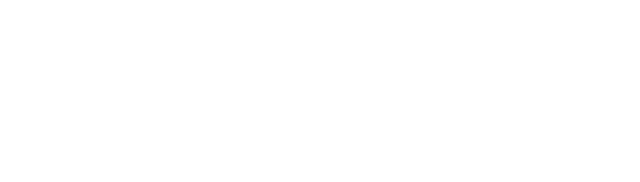
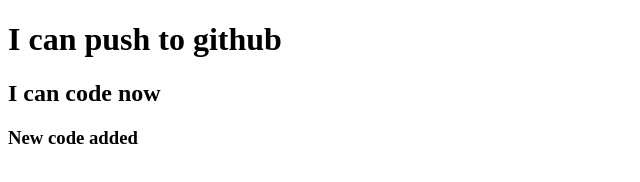
Before and after one commit to TanvirSiddique/my-secondAgain-repo, a plain HTML site: page index.html in a window 1280 px wide. Shown: the whole page, without its empty margins (0-640 px from the left). Drawn offline with Linux system fonts and the light colour scheme.

Commit message:
added header

```diff
--- a/index.html
+++ b/index.html
@@ -7,6 +7,9 @@
     <title>My second Again github repo</title>
 </head>
 <body>
+    <h1>I can push to github</h1>
+    <h2>I can code now</h2>
+    <h3>New code added</h3>
 
 </body>
 </html>
```
